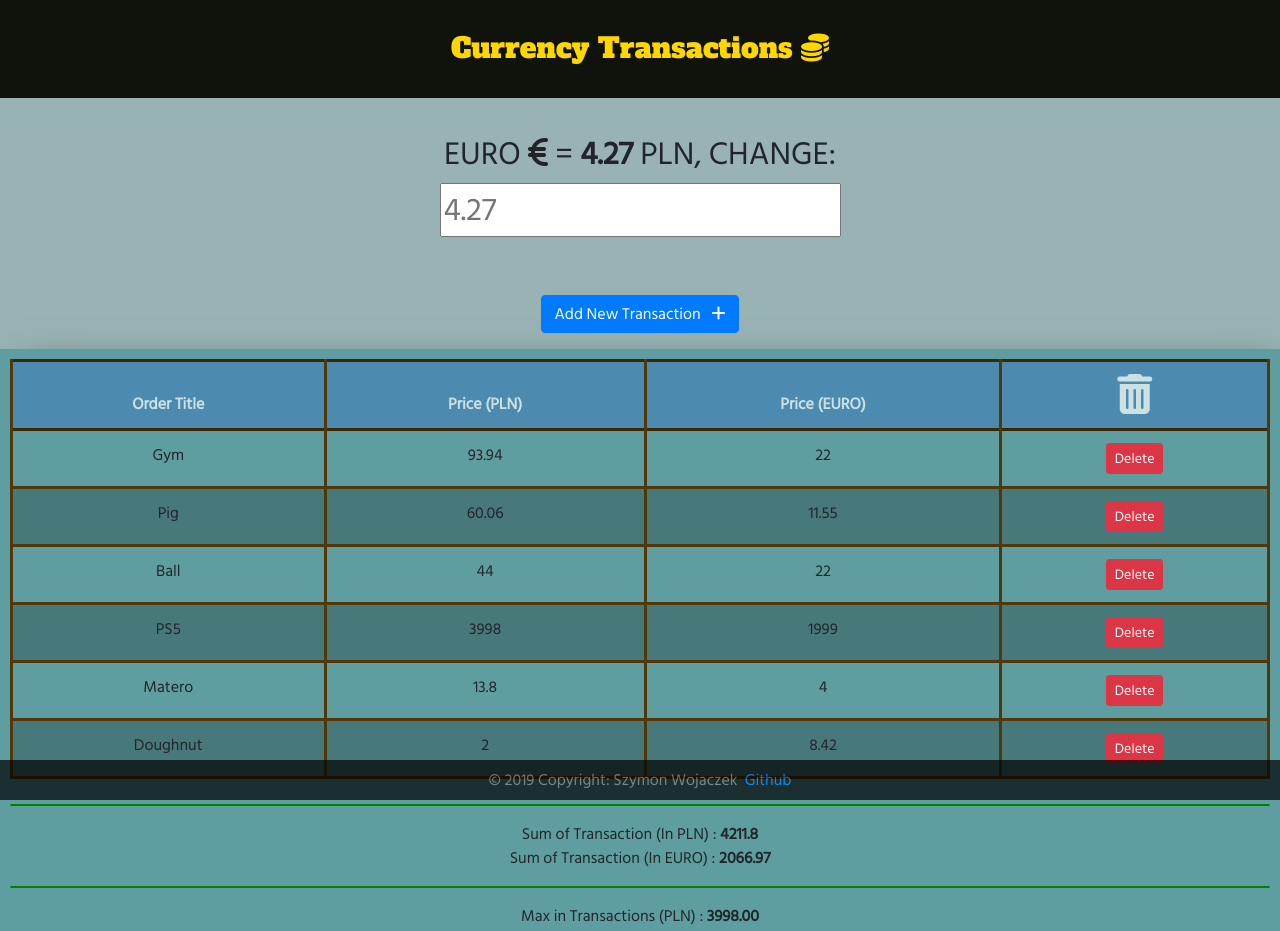
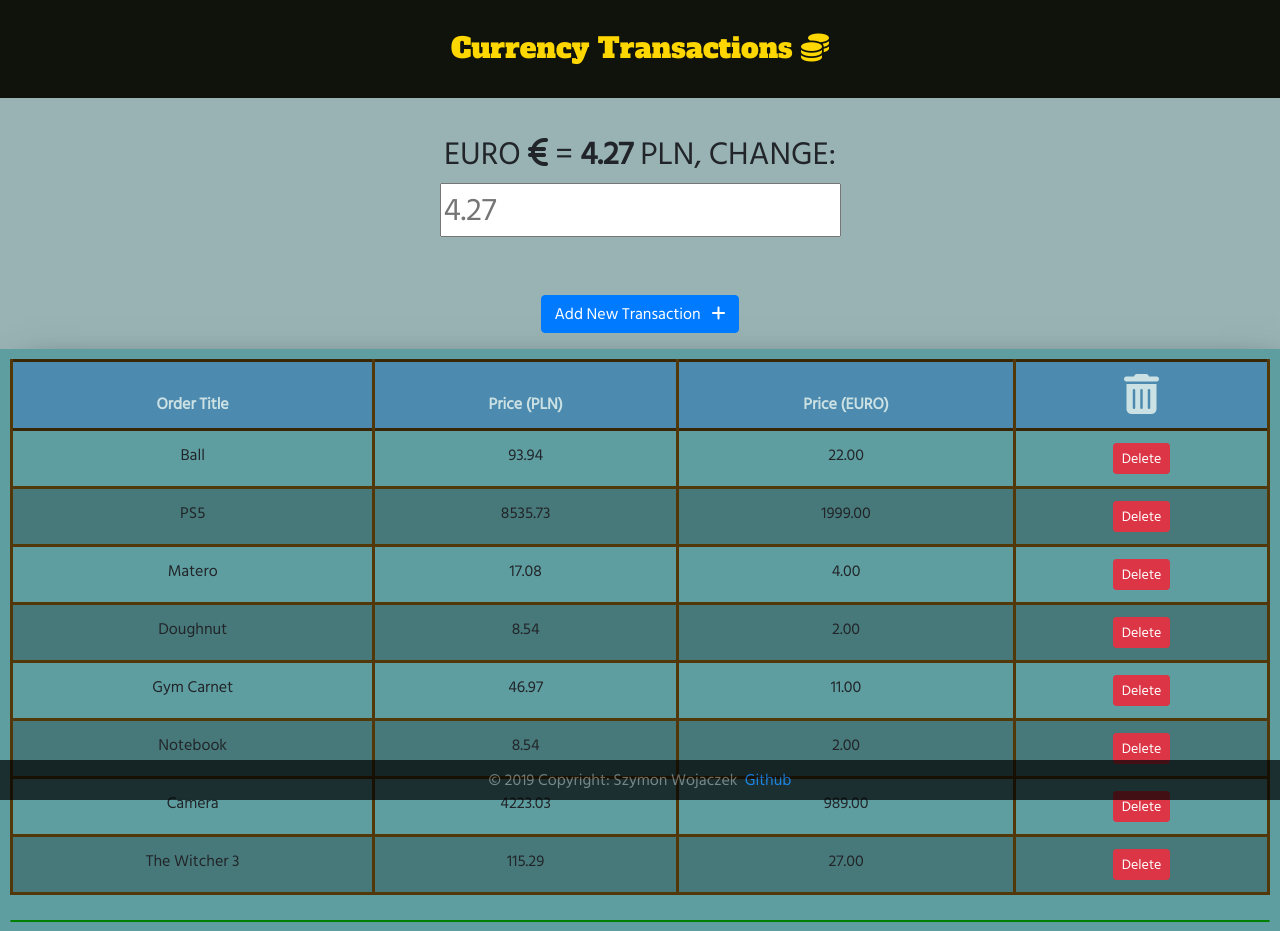
Before and after one commit to Vezil/CurrencyTransactions, a React (Create React App) app: page / in a window 1280 px wide. Shown: the top 931 px of the page. Built offline with nearby package versions, Linux system fonts and the light colour scheme; data requests are answered from the project's data file.

Commit message:
Fix error with conversion

```diff
--- a/db.json
+++ b/db.json
@@ -1,40 +1,52 @@
 {
   "transactions": [
     {
-      "name": "Gym",
+      "name": "ball",
       "pricePLN": 93.94,
-      "priceEURO": "22",
-      "id": "1nsux05"
-    },
-    {
-      "name": "Pig",
-      "pricePLN": 60.06,
-      "priceEURO": "11.55",
-      "id": "DEJTZfQ"
-    },
-    {
-      "name": "ball",
-      "pricePLN": 44,
-      "priceEURO": "22",
+      "priceEURO": "22.00",
       "id": "rcVpjgR"
     },
     {
       "name": "PS5",
-      "pricePLN": 3998,
-      "priceEURO": "1999",
+      "pricePLN": 8535.73,
+      "priceEURO": "1999.00",
       "id": "GOOlKwR"
     },
     {
       "name": "matero",
-      "pricePLN": 13.8,
-      "priceEURO": "4",
+      "pricePLN": 17.08,
+      "priceEURO": "4.00",
       "id": "oY8PYr7"
     },
     {
-      "id": "Wj1eIe1",
-      "pricePLN": "2",
-      "priceEURO": "8.42",
-      "name": "doughnut"
+      "name": "Doughnut",
+      "pricePLN": 8.54,
+      "priceEURO": "2.00",
+      "id": "G4x5Iu1"
+    },
+    {
+      "name": "Gym Carnet",
+      "pricePLN": 46.97,
+      "priceEURO": "11.00",
+      "id": "ymR1ATG"
+    },
+    {
+      "name": "Notebook",
+      "pricePLN": 8.54,
+      "priceEURO": "2.00",
+      "id": "UVF0-vi"
+    },
+    {
+      "name": "Camera",
+      "pricePLN": 4223.03,
+      "priceEURO": "989.00",
+      "id": "TL7q07l"
+    },
+    {
+      "name": "The Witcher 3",
+      "pricePLN": 115.29,
+      "priceEURO": "27.00",
+      "id": "0iwZhTM"
     }
   ]
 }
--- a/src/App.js
+++ b/src/App.js
@@ -43,7 +43,7 @@ toggleNewTransactionModal() {
 
 
 addTransaction(){
-  axios.put('http://localhost:3000/transactions', this.state.newTransactionData).then((response)=>{
+  axios.post('http://localhost:3000/transactions', this.state.newTransactionData).then((response)=>{
     let { transactionsData } = this.state;
 
     transactionsData.push(response.data);
@@ -54,32 +54,6 @@ addTransaction(){
       priceEURO: ""
   }});
   });
-}
-
-updateTransaction() {
-
-  let { name, pricePLN, priceEURO } = this.state.editTransactionData;
-
-   axios.post('http://localhost:3000/transactions/' + this.state.editTransactionData.id, {
-
-    name,pricePLN,priceEURO
-
-   }).then((response) => {
-
-        this._refreshTransactions();
-        console.log(response.data);
-        this.setState({
-
-          editTransactionData: {
-            id : '',
-            name: '',
-            pricePLN: "",
-            priceEURO: "",
-        }
-        });
-
-   });
-
 }
 
 editTransaction(name, pricePLN, priceEURO, id) {
@@ -151,7 +125,7 @@ render(){
 // }SUM AND MAX
 
 
-let { editTransaction } = this.state;
+
 
   let transactionsData = this.state.transactionsData.map((transaction) => {
     return(
@@ -173,6 +147,7 @@ let { editTransaction } = this.state;
                     EURO&nbsp;<i className="fas fa-euro-sign"></i> = <b>{ this.state.PLNdefinition }</b> PLN, CHANGE:
                     <div class="inputfield">
                         <input type="number" placeholder="4.27" min="0.01" step="0.01" onChange={(e) => {
+
                           let precision = parseFloat(e.target.value);
                           precision = precision.toFixed(2);
                           if(precision<=0) {
@@ -183,7 +158,7 @@ let { editTransaction } = this.state;
                                 });
                               return(alert("Currency cannot be negative"));
                           }
-                          else{
+                          else if(precision>0){
                           this.setState({
                           PLNdefinition: precision
 
@@ -191,36 +166,50 @@ let { editTransaction } = this.state;
 
                        let eurobefore = 0;
 
-                       let pln = 0;
-                       let euro = 0;
+                       let pricePLN = 0;
+                       let priceEURO = 0;
+                       let name;
 
                        let count = 0;
 
 
 
                        this.state.transactionsData.map((transaction) => {
+                        eurobefore=0;
+                        pricePLN=0;
+                        priceEURO=0;
+                        count = 0;
 
                         let { editTransactionData } = this.state;
 
                         eurobefore = (transaction.pricePLN/transaction.priceEURO);
 
-                        count = (transaction.priceEURO/eurobefore);
-                        pln = parseFloat(count*precision);
-                        pln = pln.toFixed(2);
-                        euro = parseFloat(transaction.priceEURO);
-                        euro = euro.toFixed(2);
+                        count = (transaction.pricePLN/eurobefore);
+                        pricePLN = parseFloat(count*precision);
+                        pricePLN = Number(pricePLN.toFixed(2));
+                        priceEURO = parseFloat(transaction.priceEURO);
+                        priceEURO = priceEURO.toFixed(2);
                         //console.log(eurocount);
 
                         editTransactionData.id = transaction.id;
                         editTransactionData.name = transaction.name;
-                        editTransactionData.pricePLN = pln;
-                        editTransactionData.priceEURO = euro;
+                        editTransactionData.pricePLN = pricePLN;
+                        editTransactionData.priceEURO = priceEURO;
+
+                        name = editTransactionData.name
                         this.setState({ editTransactionData });
 
-                        this.editTransaction.bind(this,transaction.name,pln,euro,transaction.id);
-                        this.updateTransaction.bind(this);
-                        console.log(this.updateTransaction.bind(this));
-                        console.log(editTransactionData);
+
+                        axios.put('http://localhost:3000/transactions/' + this.state.editTransactionData.id, {
+
+                         name,pricePLN,priceEURO
+
+                         }).then((response) => {
+
+                              this._refreshTransactions();
+                             // console.log(response.data);
+
+                         });
 
 
 
@@ -228,7 +217,9 @@ let { editTransaction } = this.state;
 
 
                      }
-
+                     else{
+                       alert("Error. Enter the correct number");
+                     }
 
                     }}/>
 
```
